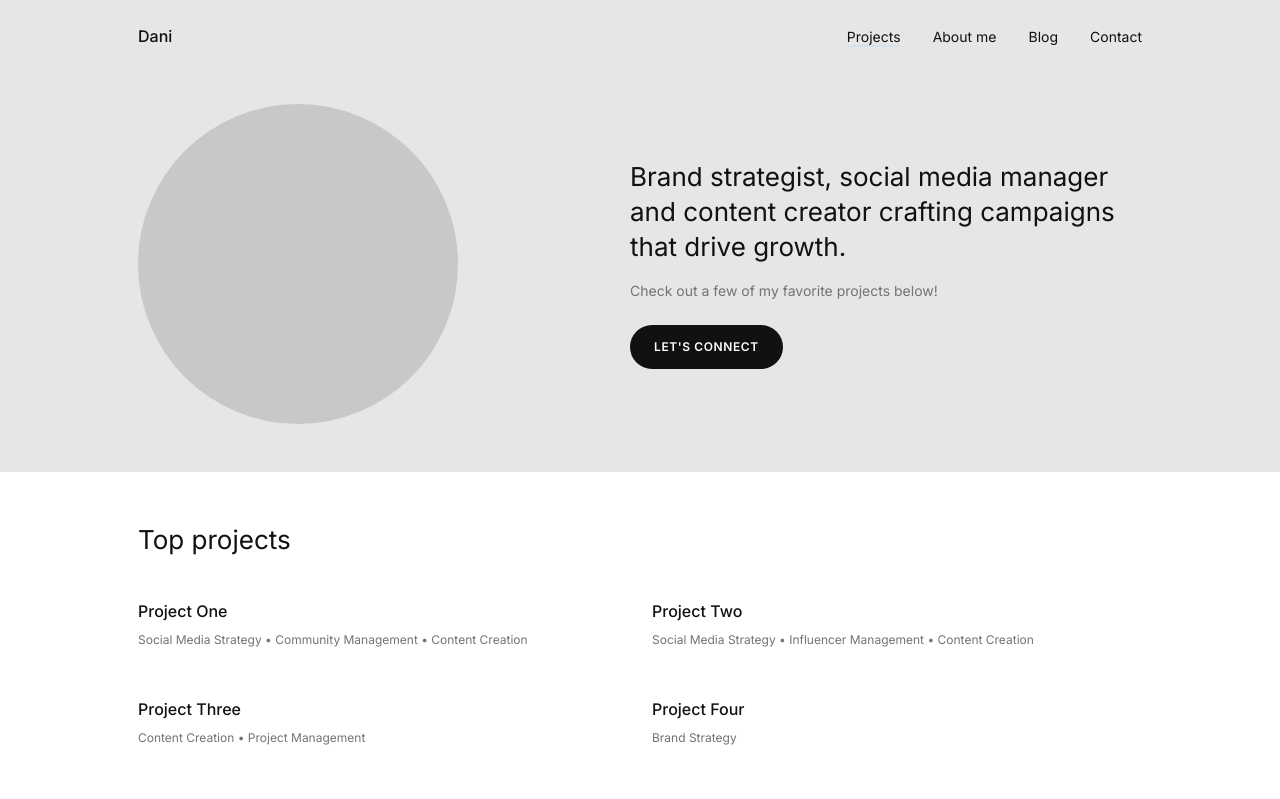
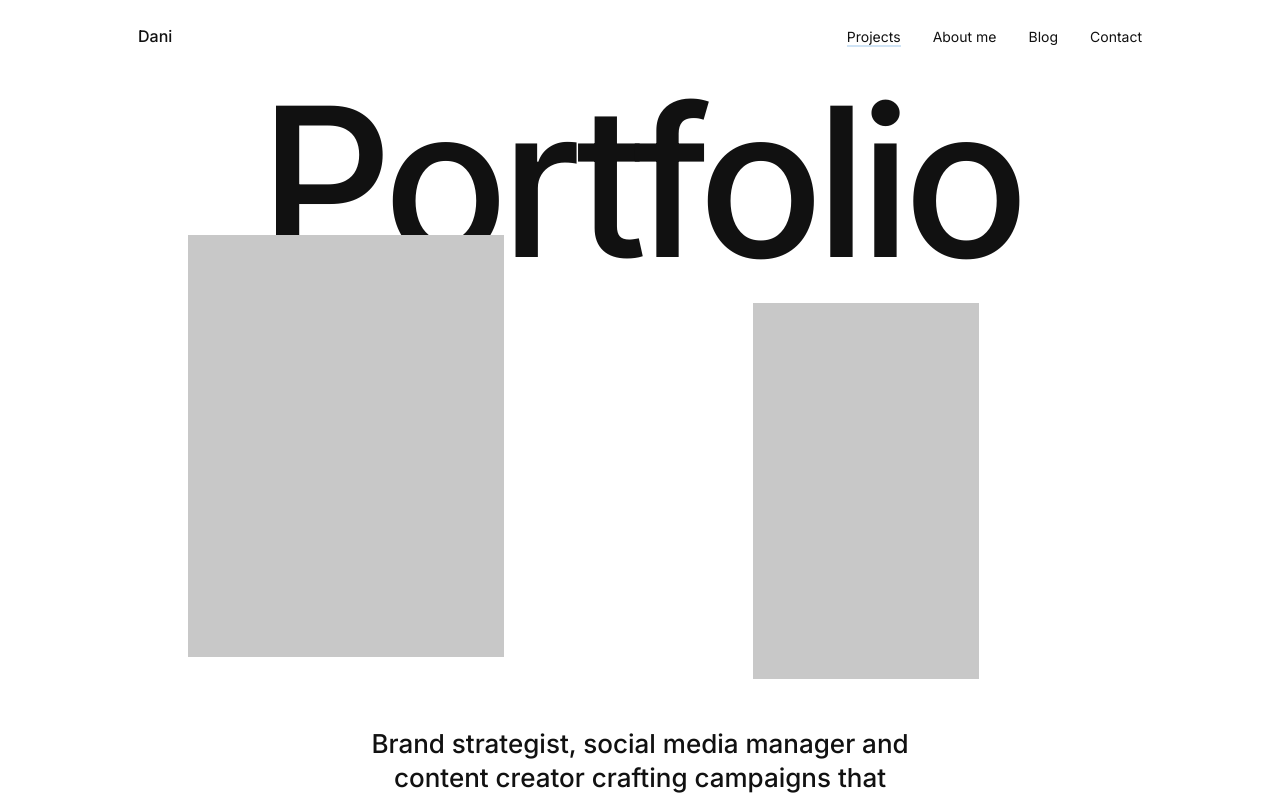
Before and after one commit to cvallescristian/dani-portfolio, a React (Vite) app: page / in a window 1280 px wide. Shown: the top 799 px of the page. Built offline with nearby package versions, Linux system fonts and the light colour scheme.

Commit message:
feat: redesign home hero

```diff
--- a/src/components/Header.css
+++ b/src/components/Header.css
@@ -1,7 +1,7 @@
 .header {
   position: relative;
   z-index: 20;
-  background: var(--color-hero-bg);
+  background: var(--color-bg);
   padding-block: var(--space-4);
 }
 
@@ -52,7 +52,7 @@
   top: 100%;
   left: 0;
   right: 0;
-  background: var(--color-hero-bg);
+  background: var(--color-bg);
   padding: var(--space-2) var(--container-padding) var(--space-6);
   opacity: 0;
   visibility: hidden;
--- a/src/components/Hero.css
+++ b/src/components/Hero.css
@@ -1,45 +1,60 @@
 .hero {
-  background: var(--color-hero-bg);
   padding-block: var(--space-4) var(--space-12);
 }
 
-.hero__inner {
-  display: flex;
-  flex-direction: column;
-  align-items: center;
-  gap: var(--space-8);
+.hero__title {
+  font-size: clamp(4rem, 22vw, 13rem);
+  font-weight: 500;
+  line-height: 0.9;
+  letter-spacing: -0.04em;
   text-align: center;
 }
 
-.hero__photo {
-  width: 220px;
-  aspect-ratio: 1;
-  border-radius: 50%;
-  object-fit: cover;
-  flex-shrink: 0;
+.hero__images {
+  position: relative;
+  z-index: 1;
+  display: grid;
+  grid-template-columns: 1fr 1fr;
+  align-items: start;
+  margin-top: -4vw;
 }
 
-.hero__photo--placeholder {
+.hero__image {
+  width: 100%;
+  object-fit: cover;
+}
+
+.hero__image--placeholder {
   background: var(--color-placeholder);
+}
+
+.hero__image--main {
+  justify-self: start;
+  width: 85%;
+  aspect-ratio: 3 / 4;
+}
+
+.hero__image--side {
+  justify-self: end;
+  width: 62%;
+  aspect-ratio: 3 / 5;
+  margin-top: 25%;
 }
 
 .hero__content {
   display: flex;
   flex-direction: column;
   align-items: center;
-  gap: var(--space-4);
-  max-width: 32rem;
+  gap: var(--space-6);
+  max-width: 34rem;
+  margin: var(--space-12) auto 0;
+  text-align: center;
 }
 
 .hero__tagline {
   font-size: var(--fs-lg);
-  font-weight: 400;
-  line-height: 1.35;
-}
-
-.hero__bio {
-  font-size: var(--fs-sm);
-  color: var(--color-text-muted);
+  font-weight: 500;
+  line-height: 1.3;
 }
 
 .hero__button {
@@ -59,33 +74,6 @@
   text-decoration: none;
 }
 
-@media (min-width: 768px) {
-  .hero {
-    padding-block: var(--space-8) var(--space-12);
-  }
-
-  .hero__inner {
-    flex-direction: row;
-    justify-content: space-between;
-    gap: var(--space-12);
-    text-align: left;
-  }
-
-  .hero__photo {
-    width: 280px;
-  }
-
-  .hero__content {
-    align-items: flex-start;
-  }
-}
-
-@media (min-width: 1024px) {
-  .hero__photo {
-    width: 320px;
-  }
-}
-
 .hero__button {
   transition:
     opacity var(--duration-fast) var(--ease-out),
@@ -103,3 +91,24 @@
     transform: translateY(-2px);
   }
 }
+
+@media (min-width: 1024px) {
+  .hero__images {
+    margin-top: -2.5rem;
+    padding-inline: 5%;
+  }
+
+  .hero__image--main {
+    width: 70%;
+  }
+
+  .hero__image--side {
+    justify-self: center;
+    width: 50%;
+    margin-top: 15%;
+  }
+
+  .hero__content {
+    margin-top: var(--space-12);
+  }
+}
--- a/src/components/Hero.tsx
+++ b/src/components/Hero.tsx
@@ -3,25 +3,33 @@ import { profile } from '../data/profile'
 import Reveal from './Reveal'
 import './Hero.css'
 
+function HeroImage({ src, className }: { src: string | null; className: string }) {
+  if (src) {
+    return <img className={`hero__image ${className}`} src={src} alt="" />
+  }
+  return <div className={`hero__image hero__image--placeholder ${className}`} />
+}
+
 function Hero() {
+  const [mainImage, sideImage] = profile.heroImages
+
   return (
     <section className="hero">
-      <Reveal>
-        <div className="container hero__inner">
-          {profile.photo ? (
-            <img className="hero__photo" src={profile.photo} alt={profile.name} />
-          ) : (
-            <div className="hero__photo hero__photo--placeholder" aria-hidden="true" />
-          )}
-          <div className="hero__content">
-            <h1 className="hero__tagline">{profile.tagline}</h1>
-            <p className="hero__bio">{profile.bio}</p>
-            <Link className="hero__button" to="/contact">
-              Let's connect
-            </Link>
-          </div>
-        </div>
-      </Reveal>
+      <div className="container">
+        <Reveal>
+          <h1 className="hero__title">Portfolio</h1>
+        </Reveal>
+        <Reveal className="hero__images" delay={150}>
+          <HeroImage src={mainImage} className="hero__image--main" />
+          <HeroImage src={sideImage} className="hero__image--side" />
+        </Reveal>
+        <Reveal className="hero__content" delay={300}>
+          <p className="hero__tagline">{profile.tagline}</p>
+          <Link className="hero__button" to="/contact">
+            Let's connect
+          </Link>
+        </Reveal>
+      </div>
     </section>
   )
 }
--- a/src/data/profile.ts
+++ b/src/data/profile.ts
@@ -6,6 +6,7 @@ export const profile: Profile = {
     'Brand strategist, social media manager and content creator crafting campaigns that drive growth.',
   bio: 'Check out a few of my favorite projects below!',
   photo: null,
+  heroImages: [null, null],
   contacts: [
     { label: 'Email', url: 'mailto:hello@example.com' },
     { label: 'Instagram', url: 'https://instagram.com/' },
--- a/src/data/types.ts
+++ b/src/data/types.ts
@@ -8,6 +8,7 @@ export type Profile = {
   tagline: string
   bio: string
   photo: string | null
+  heroImages: [string | null, string | null]
   contacts: Contact[]
 }
 
```
